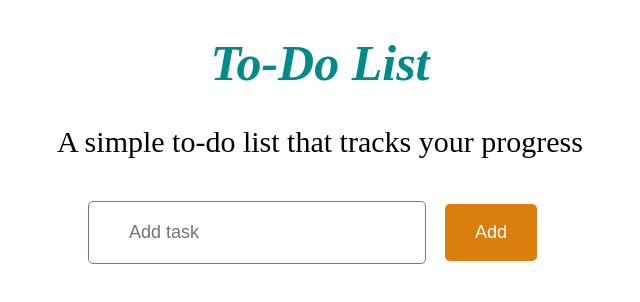
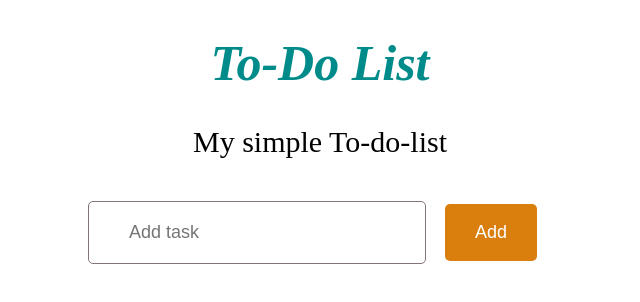
Before and after one commit to Annetjepkorirr/To-do-list, a plain HTML site: page index.html in a window 1280 px wide. Shown: the whole page, without its empty margins (320-960 px from the left). Drawn offline with Linux system fonts and the light colour scheme.

Commit message:
add changes

```diff
--- a/index.html
+++ b/index.html
@@ -7,7 +7,7 @@
   </head>
   <body>
     <h1>To-Do List</h1>
-    <p>A simple to-do list that tracks your progress</p>
+    <p>My simple To-do-list</p>
     <input type="text" id="taskInput" placeholder="Add task">
     <button onclick="addTask()">Add</button>
     <ul id="taskList">
```
